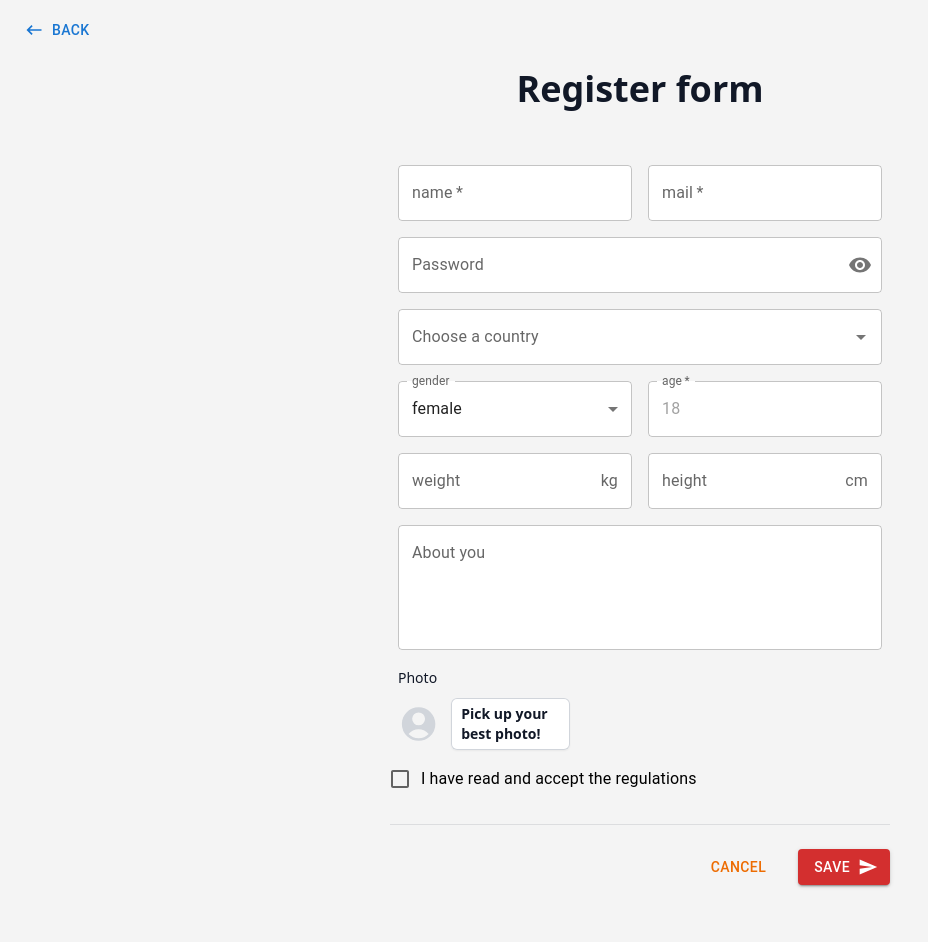
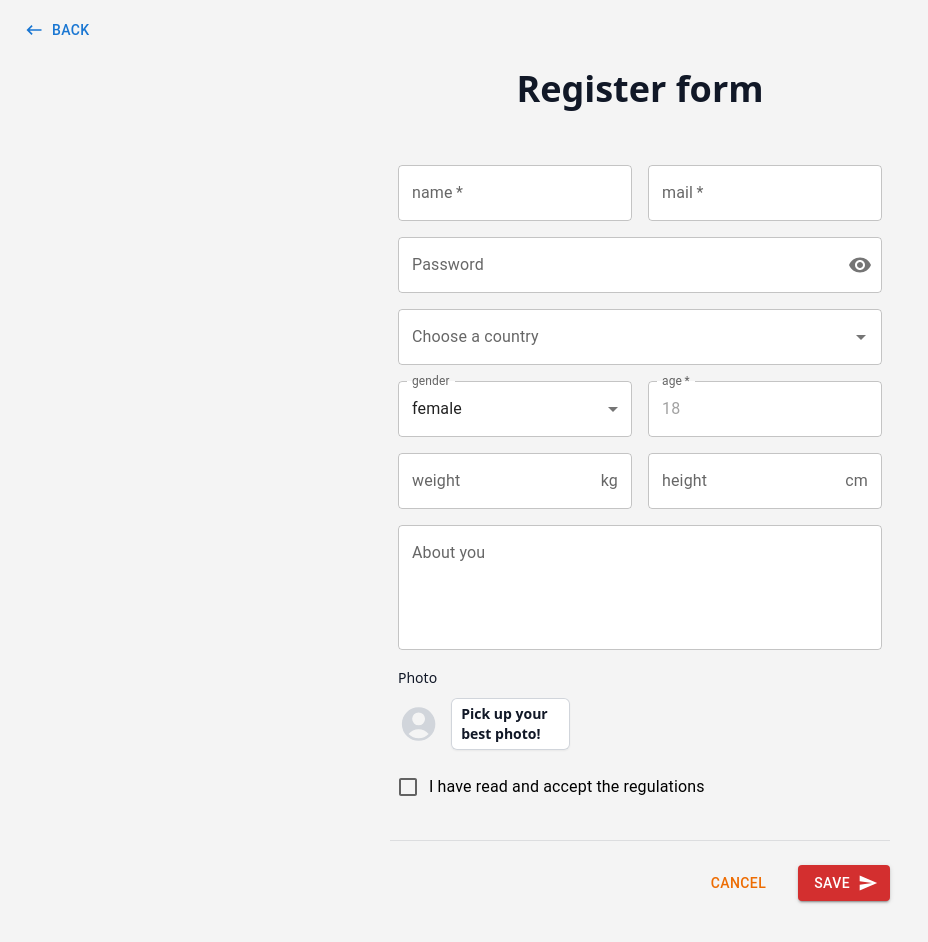
Before and after one commit to pkol92/materialui-app, a Next.js app: page /register in a window 1280 px wide. Shown: the top 942 px of the page, without its empty margins (0-928 px from the left). Built offline with nearby package versions, Linux system fonts and the light colour scheme.

Commit message:
fix zod and style

```diff
--- a/pages/register/checkboxAgreement.tsx
+++ b/pages/register/checkboxAgreement.tsx
@@ -15,14 +15,14 @@ export const CheckboxAgreement: FC<RegisterControlProps> = ({
       name="terms"
       control={control}
       render={({ field: { onChange, value } }) => (
-        <>
+        <Box sx={{ m: 1 }}>
           <FormControlLabel
             id="terms"
             control={<Checkbox checked={value ?? false} onChange={onChange} />}
             label="I have read and accept the regulations"
           />
           <FormHelperText error={error}>{helperText}</FormHelperText>
-        </>
+        </Box>
       )}
     />
   );
--- a/pages/register/countrySelect.tsx
+++ b/pages/register/countrySelect.tsx
@@ -63,8 +63,9 @@ export const CountrySelect: FC<RegisterControlProps> = ({
               />
             )}
           />
-
-          <FormHelperText error={error}>{helperText}</FormHelperText>
+          <Box sx={{ ml: 1 }}>
+            <FormHelperText error={error}>{helperText}</FormHelperText>
+          </Box>
         </>
       )}
     />
--- a/pages/register/registerForm.tsx
+++ b/pages/register/registerForm.tsx
@@ -68,7 +68,6 @@ export const RegisterForm = () => {
         "& .MuiFormHelperText-root": {
           background: "rgb(244, 244, 244)",
           m: 0,
-          ml: 1,
         },
         "& .MuiInputBase-root": {
           background: "white",
--- a/pages/register/registerSchema.ts
+++ b/pages/register/registerSchema.ts
@@ -21,8 +21,8 @@ export const registerSchema = z.object({
   weight: z.string().nonempty("Weight is required"),
   height: z.string().nonempty("Height is required"),
   description: z.string().optional(),
-  terms: z.boolean({
-    required_error: "Accept of terms is required",
+  terms: z.literal<boolean>(true, {
+    errorMap: () => ({ message: "Accept of terms is required" }),
   }),
 });
 
```
